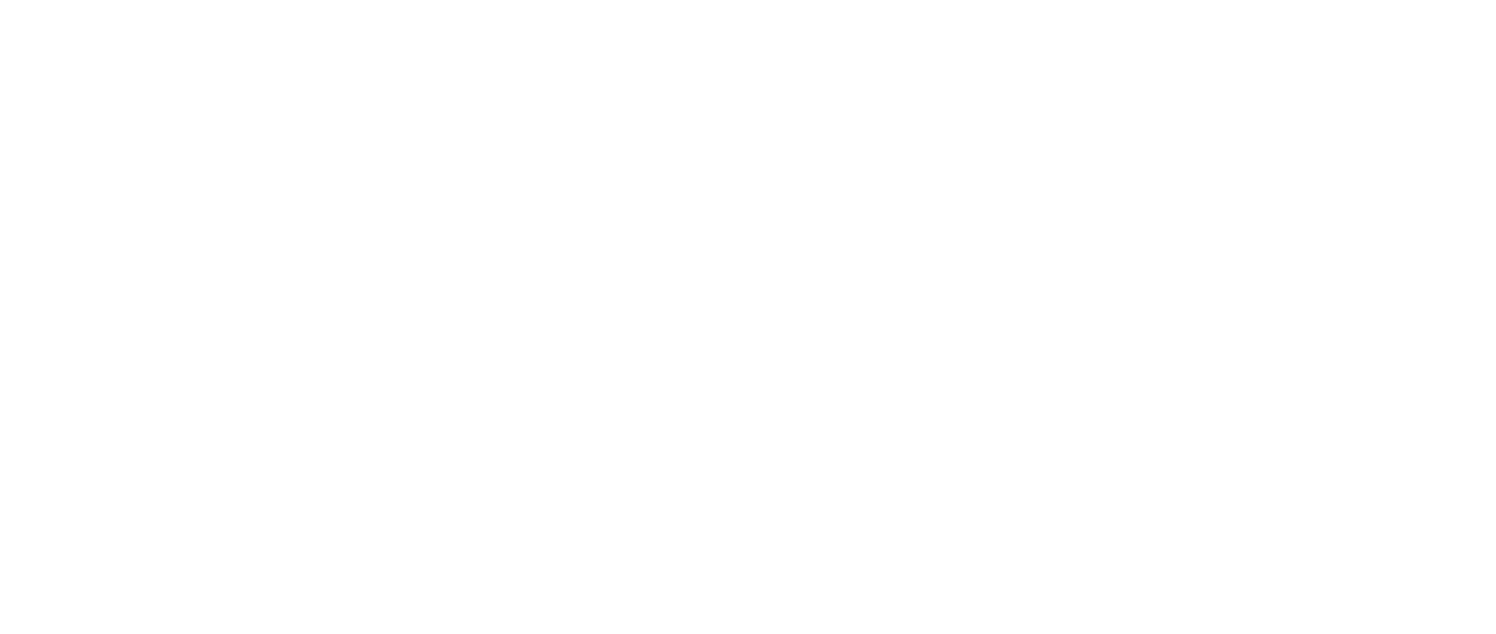
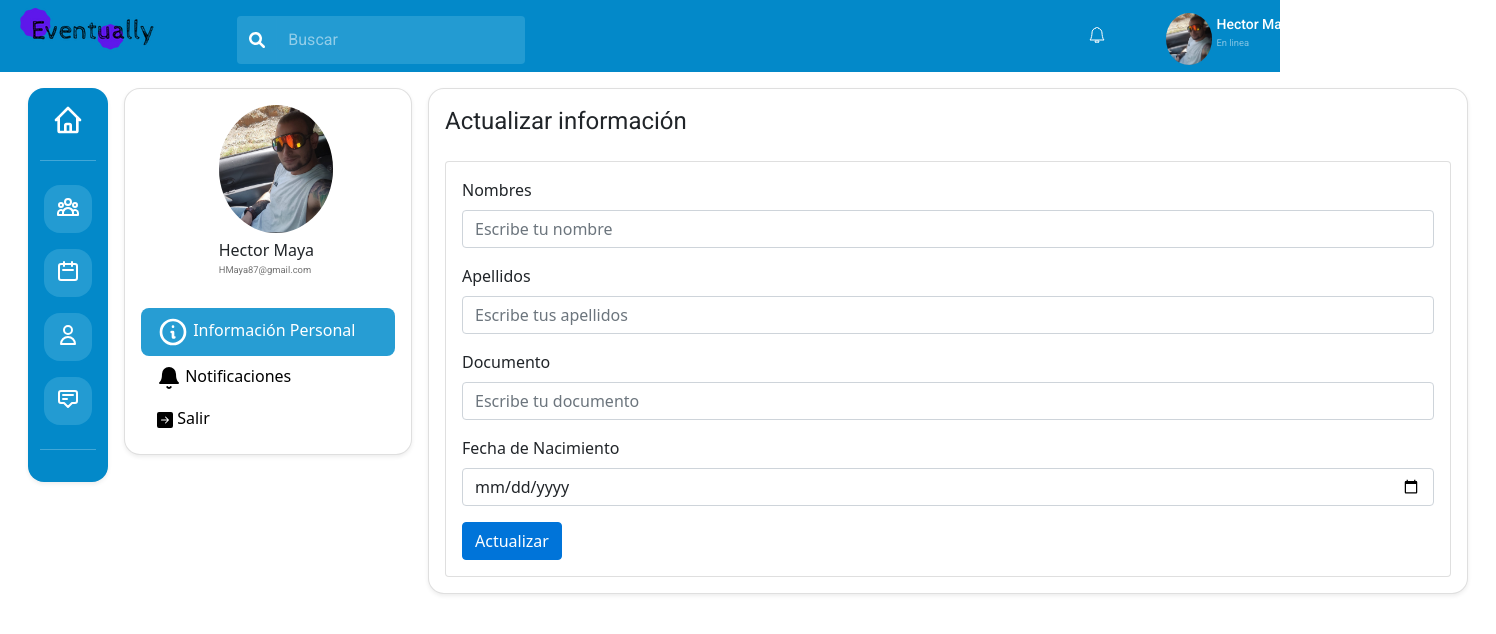
Before and after one commit to Deymoslor/Eventually-SENA, an Angular app: page /settings/settings-account in a window 1280 px wide. Before the commit this address led to /. Shown: the top 634 px of the page, 1496 px wide, since content can reach past the window. Built offline with nearby package versions, Linux system fonts and the light colour scheme.

Commit message:
Agradecido Con el de arriba

```diff
--- a/src/app/app-routing.module.ts
+++ b/src/app/app-routing.module.ts
@@ -4,7 +4,6 @@ import { LandingpageComponent } from './landingpage/landingpage.component';
 
 
 const routes: Routes = [
-
   {path: '', component:LandingpageComponent}
 ];
 
--- a/src/app/landingpage/landingpage.component.html
+++ b/src/app/landingpage/landingpage.component.html
@@ -16,8 +16,8 @@
             <h2>Somos Una plataforma para la planeación y promoción de eventos</h2>
             <p class="fs-6">
                 Eventually como plataforma de planeación y promoción busca que los usuarios puedan encontrar eventos y grupos que seran de posible interes para la participacion o ingreso en los eventos.
-                <br><br>
-                Debido a que los eventos pueden llegar a escalar o tener un publico definido, los proveedores seran aquellos encargados de ofrecer servicios los cuales puedan ayudar con la mejoria o el correcto funcionamiento de un determinado evento.
+                <br><br> Debido a que los eventos pueden llegar a escalar o tener un publico definido, los proveedores seran aquellos encargados de ofrecer servicios los cuales puedan ayudar con la mejoria o el correcto funcionamiento de un determinado
+                evento.
 
             </p>
         </div>
--- a/src/app/settings/settings.component.html
+++ b/src/app/settings/settings.component.html
@@ -4,12 +4,12 @@
     <main class="container d-flex">
         <div class="row">
             <div class="col-12 d-flex">
-                <div class="col-3">
+                <div class="col-3 leftMenu">
                     <app-left-menu></app-left-menu>
                 </div>
 
 
-                <div class="col-3 menuSettings">
+                <div class="col-3 menuSettingsUser">
                     <app-user-menu></app-user-menu>
                 </div>
 
--- a/src/app/settings/settings.component.scss
+++ b/src/app/settings/settings.component.scss
@@ -11,10 +11,16 @@ body .container {
     }
 }
 
-.menuSettings {
+.menuSettingsUser {
     width: auto;
 }
 
 .settingsContent {
     margin: 1rem;
+    width: 65rem;
+    height: auto;
 }
+
+.leftMenu {
+    width: 7rem;
+}
--- a/src/app/settings/settings.module.ts
+++ b/src/app/settings/settings.module.ts
@@ -1,23 +1,23 @@
 import { NgModule } from '@angular/core';
 import { CommonModule } from '@angular/common';
+import { SettingsroutingModule } from './settings-routing.module';
+import { SettingsLikeComponent } from './settings-like/settings-like.component';
+import { UpdateUserAccountComponent } from './update-user-account/update-user-account.component';
 import { SettingsComponent } from './settings.component';
-import { SettingsLikeComponent } from './settings-like/settings-like.component';
 import { MenuModule } from '../menu/menu.module';
-import { SettingsRoutingModule } from './settings-routing.module';
-import { UpdateUserAccountComponent } from './update-user-account/update-user-account.component';
 
 
 
 @NgModule({
   declarations: [
-    SettingsComponent,
+    SettingsComponent,//veremos
     SettingsLikeComponent,
     UpdateUserAccountComponent
   ],
   imports: [
     CommonModule,
-    MenuModule,
-    SettingsRoutingModule,
+    SettingsroutingModule,
+    MenuModule
   ]
 })
 export class SettingsModule { }
--- a/src/app/settings/update-user-account/update-user-account.component.html
+++ b/src/app/settings/update-user-account/update-user-account.component.html
@@ -1,5 +1,3 @@
-
-<div class="col-12 col-lg-9 p-2 changeLikes ">
 <article class="cards1 card h-200 shadow-sm">
     <div class="card-body">
         <div>
@@ -11,29 +9,25 @@
                     <!-- Nombre -->
                     <div class="mb-3">
                         <label class="form-label">Nombres</label>
-                          <input required type="text"
-                            class="form-control" formControlName="name" aria-describedby="helpId" placeholder="Escribe tu nombre">
+                        <input required type="text" class="form-control" formControlName="name" aria-describedby="helpId" placeholder="Escribe tu nombre">
                     </div>
 
                     <!-- Apellidos -->
                     <div class="mb-3">
                         <label class="form-label">Apellidos</label>
-                            <input required type="text"
-                              class="form-control" formControlName="lastName" aria-describedby="helpId" placeholder="Escribe tus apellidos">
+                        <input required type="text" class="form-control" formControlName="lastName" aria-describedby="helpId" placeholder="Escribe tus apellidos">
                     </div>
 
                     <!-- Documento -->
                     <div class="mb-3">
                         <label class="form-label">Documento</label>
-                            <input required type="text"
-                              class="form-control" formControlName="Document" aria-describedby="helpId" placeholder="Escribe tu documento">
+                        <input required type="text" class="form-control" formControlName="Document" aria-describedby="helpId" placeholder="Escribe tu documento">
                     </div>
 
                     <!-- fechaNacimiento -->
                     <div class="mb-3">
                         <label class="form-label">Fecha de Nacimiento</label>
-                            <input required type="date"
-                              class="form-control" formControlName="bornDate" aria-describedby="helpId" placeholder="Escribe tu fecha de nacimiento">
+                        <input required type="date" class="form-control" formControlName="bornDate" aria-describedby="helpId" placeholder="Escribe tu fecha de nacimiento">
                     </div>
 
                     <!-- Email -->
@@ -53,4 +47,3 @@
         </div>
     </div>
 </article>
-</div>
--- a/src/app/settings/update-user-account/update-user-account.component.scss
+++ b/src/app/settings/update-user-account/update-user-account.component.scss
@@ -1,24 +1,5 @@
 .cards1 {
     border-radius: 1rem;
-}
-
-.nameUser {
-    padding-top: 0.5rem;
-}
-
-.mailUser {
-    color: gray;
-}
-
-.nav-pills {
-    width: auto;
-}
-
-.changeLikes {
-    width: 62rem;
-    padding: 1rem;
-    padding-right: 1rem;
-    height: 28.5rem;
 }
 
 .selectNewLikes {
```
Also changed, not shown: src/app/app.module.ts (+9 -11 lines), src/app/settings/settings-routing.module.ts (+12 -4 lines), src/app/settings/settings.routing.module.ts (deleted, +0 -26 lines). Lines whose indentation alone changed are shown as unchanged.
